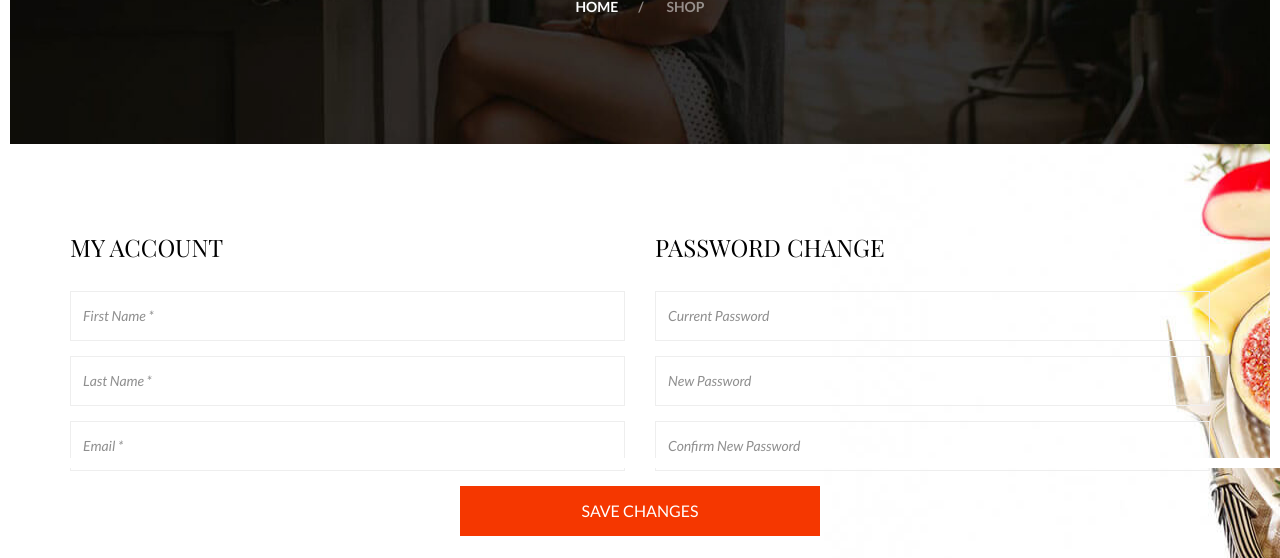
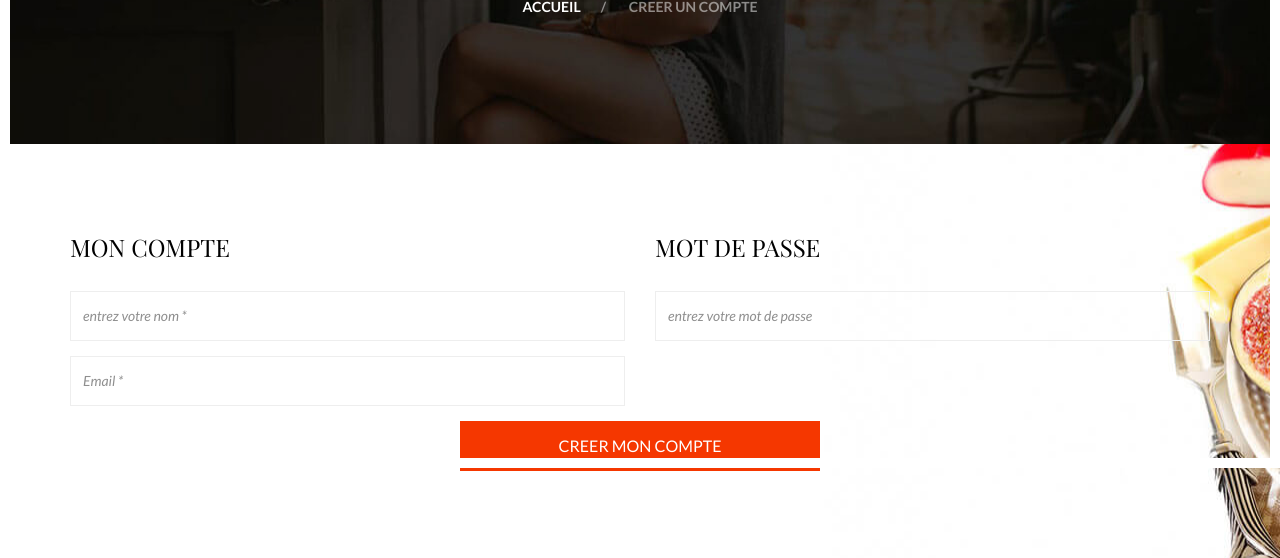
Before and after one commit to eliemakoda/webfoodapp-php, a PHP site: page /signup-my-account.php in a window 1280 px wide. Shown: the part 332-890 px from the top of the page. Run offline with PHP 8.4, Linux system fonts and the light colour scheme; some web fonts are replaced.

Commit message:
add client login and signup fix pages issues and the config files changes logo and database structure

```diff
--- a/config/Header.php
+++ b/config/Header.php
@@ -20,7 +20,7 @@
 		<div id="preloader">
 			<div id="status">
 				<a href="./admin/">
-				<div class="logo"><img src="images/logos/logo-nav.png" alt=""></div></a>
+				<div class="logo"><img src="./images/logos/logo.jpg" alt=""  height="250" width="150" class="rounded-circle"></div></a>
 				<div class="sk-cube-grid">
 					<div class="sk-cube sk-cube1"></div>
 					<div class="sk-cube sk-cube2"></div>
@@ -45,13 +45,13 @@
 					<span class="icon-bar"></span>
 					<span class="icon-bar"></span>
 					</button>
-					<a class="navbar-brand visible-sm visible-xs light-logo" href="./admin/"><img src="images/logos/logo-nav.png" alt=""></a>
-					<a class="navbar-brand visible-sm visible-xs dark-logo" href="./admin/"><img src="images/logos/logo-nav-dark.png" alt=""></a>
+					<a class="navbar-brand visible-sm visible-xs light-logo" href=""><img src="./images/logos/logo.jpg"  alt=""  height="150" width="250" class="rounded-circle"></a>
+					<a class="navbar-brand visible-sm visible-xs dark-logo" href=""><img src="./images/logos/logo.jpg"  alt=""  height="150" width="250" class="rounded-circle"></a>
 				</div>
 				<!-- Collect the nav links, forms, and other content for toggling -->
 				<div class="collapse navbar-collapse" id="navbar">
 					<ul class="nav navbar-nav" data-hover="dropdown" data-animations="fadeIn fadeIn fadeInUp fadeInLeft">
-							<li class="pull-left"><a class="navbar-brand hidden-sm hidden-xs light-logo" href="./admin/"><img src="images/logos/logo-nav.png" alt=""></a> <a class="navbar-brand hidden-sm hidden-xs dark-logo" href="#"><img src="images/logos/logo-nav-dark.png" alt=""></a></li>
+							<li class="pull-left"><a class="navbar-brand hidden-sm hidden-xs light-logo" href=""><img src="./images/logos/logo.jpg"  alt="" class="rounded-circle" height="100" width="100"></a> <a class="navbar-brand hidden-sm hidden-xs dark-logo" href="#"><img src="images/logos/logo-nav-dark.png" alt=""></a></li>
 						<li class="dropdown shop_cart pull-right">
 							<a href="#" data-toggle="dropdown" class="dropdown-toggle"><i class="fa fa-shopping-cart" aria-hidden="true"></i><span>8</span></a>
 							<ul class="dropdown-menu">
@@ -61,7 +61,7 @@
 											<h4>Shopping Cart</h4>
 											<div class="cart_items">
 												<div class="item clearfix">
-													<a href="#"><img src="images/shop/menu/1.jpg" alt=""></a>
+													<a href=""><img src="images/shop/menu/1.jpg" alt=""></a>
 													<div class="item_desc">
 														<div class="row1 clearfix">
 															<a href="#">Food Name</a>
@@ -84,10 +84,10 @@
 												</div>
 												<!-- End item -->
 												<div class="item clearfix">
-													<a href="#"><img src="images/shop/menu/2.jpg" alt=""></a>
+													<a href=""><img src="images/shop/menu/2.jpg" alt=""></a>
 													<div class="item_desc">
 														<div class="row1 clearfix">
-															<a href="#">Food Name</a>
+															<a href="">Food Name</a>
 															<div class="close"><i class="fa fa-times" aria-hidden="true"></i></div>
 														</div>
 														<div class="row2 clearfix">
--- a/config/app.php
+++ b/config/app.php
@@ -90,8 +90,9 @@
         }
     }
     public function se_connecter_client($requete, $tableau_donnee,$destination){
+        $tab=["email"=>$tableau_donnee['email']];
         $connection_user=  $this->lien_connexion->prepare($requete);
-        $connection_user->execute($tableau_donnee);
+        $connection_user->execute($tab);
         $resultat= $connection_user->fetch(PDO::FETCH_ASSOC);
         if($connection_user->rowCount()>0)
         {
--- a/signup-my-account.php
+++ b/signup-my-account.php
@@ -1,4 +1,21 @@
 <?php
+require "./config/app.php";
+if(isset($_POST['submit']))
+{
+	$nom=$_POST['name'];
+	$email=$_POST["email"];
+	$password=password_hash($_POST['password'],PASSWORD_DEFAULT);
+	$req="INSERT INTO user( email, name, password) VALUES(:email,:name,:password)";
+	$tab=[
+		":email"=>$email,
+		":name"=>$nom,
+		":password"=>$password
+	];
+	$des="./login.php";
+	$apps= new App;
+	$apps->inserer($req,$tab,$des);
+
+}
 require './config/header.php';
 ?>
 		<div class="inner-banner title-area text-center image-9">
@@ -6,31 +23,26 @@
 				<h1 class="animated" data-animation="fadeInUp" data-animation-delay="200">My Account</h1>
 				<h2 class="animated" data-animation="fadeInDown" data-animation-delay="200">For Sign in our Restaurant</h2>
 				<div class="line animated" data-animation="fadeInDown" data-animation-delay="400"></div>
-                <div class="bread-crumb"><a href="#">Home</a> <span>Shop</span></div>
+			<div class="bread-crumb"><a href="#">Accueil</a> <span>creer un compte</span></div>
 			</div>
 		</div>
-		<!-- /. INNER BANNER STARTS
-			========================================================================= -->
+
 		<div class="white-bg">
-			<!-- GET IN TOUCH STARTS
-				========================================================================= -->
-			<!-- Google Map Ends -->
+
 			<div class="my-account">
 				<div class="container">
 					<div class="row">
-						<form>
+						<form method="POST" action="./signup-my-account.php">
 							<div class="col-lg-6 col-md-6 col-sm-6">
 								<div class="row animated" data-animation="fadeInUp" data-animation-delay="400">
 									<div class="col-lg-12 center">
-										<h1>My Account</h1>
+										<h1>Mon Compte</h1>
 										<div class="form-group">
-											<input type="text" class="form-control" name="name" placeholder="First Name *">
+											<input type="text" class="form-control" name="name" placeholder="entrez votre nom *">
 										</div>
+
 										<div class="form-group">
-											<input type="text" class="form-control" name="subject" placeholder="Last Name *">
-										</div>
-										<div class="form-group">
-											<input type="text" class="form-control" name="subject" placeholder="Email *">
+											<input type="text" class="form-control" name="email" placeholder="Email *">
 										</div>
 									</div>
 								</div>
@@ -38,20 +50,16 @@
 							<div class="col-lg-6 col-md-6 col-sm-6">
 								<div class="row animated" data-animation="fadeInUp" data-animation-delay="600">
 									<div class="col-lg-12 center">
-										<h1>Password Change</h1>
+										<h1>Mot de Passe </h1>
+
+
 										<div class="form-group">
-											<input type="text" class="form-control" name="name" placeholder="Current Password">
-										</div>
-										<div class="form-group">
-											<input type="text" class="form-control" name="subject" placeholder="New Password">
-										</div>
-										<div class="form-group">
-											<input type="text" class="form-control" name="subject" placeholder="Confirm New Password">
+											<input type="password" class="form-control" name="password" placeholder="entrez votre mot de passe">
 										</div>
 									</div>
 								</div>
 							</div>
-							<div class="col-lg-4 col-lg-offset-4 animated" data-animation="fadeInUp" data-animation-delay="800"><input class="btn btn-default" type='submit' value='Save Changes'></div>
+							<div class="col-lg-4 col-lg-offset-4 animated" data-animation="fadeInUp" data-animation-delay="800"><input class="btn btn-default" type='submit' value="Creer mon compte" name="submit"></div>
 						</form>
 					</div>
 				</div>
```
Also changed, not shown: admin/database/restaurant.sql (+2 -8 lines), contact-us.php (+23 -9 lines), login.php (+18 -5 lines), reservation.php (+38 -5 lines), images/logos/logo.jpg (added).
